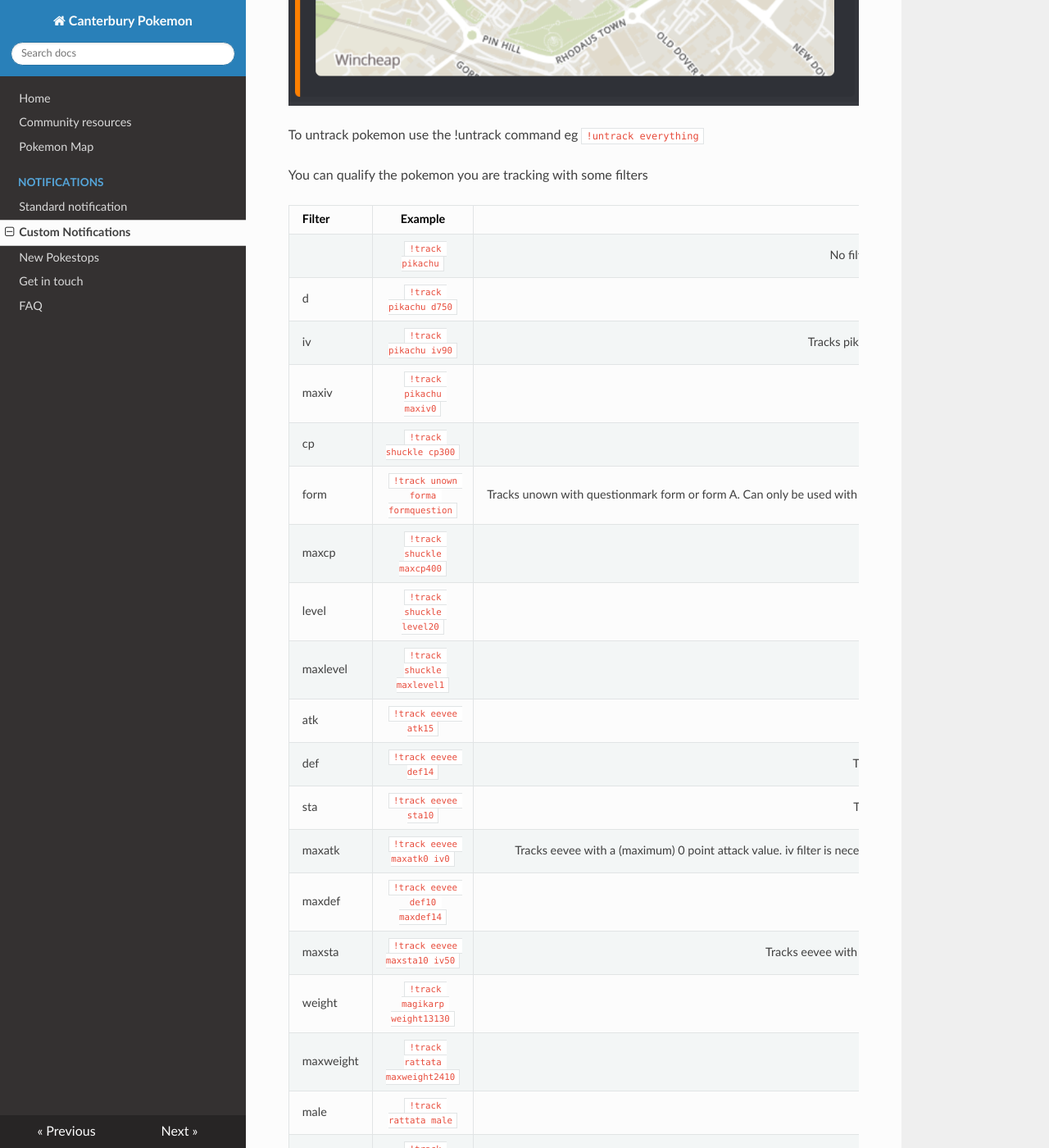
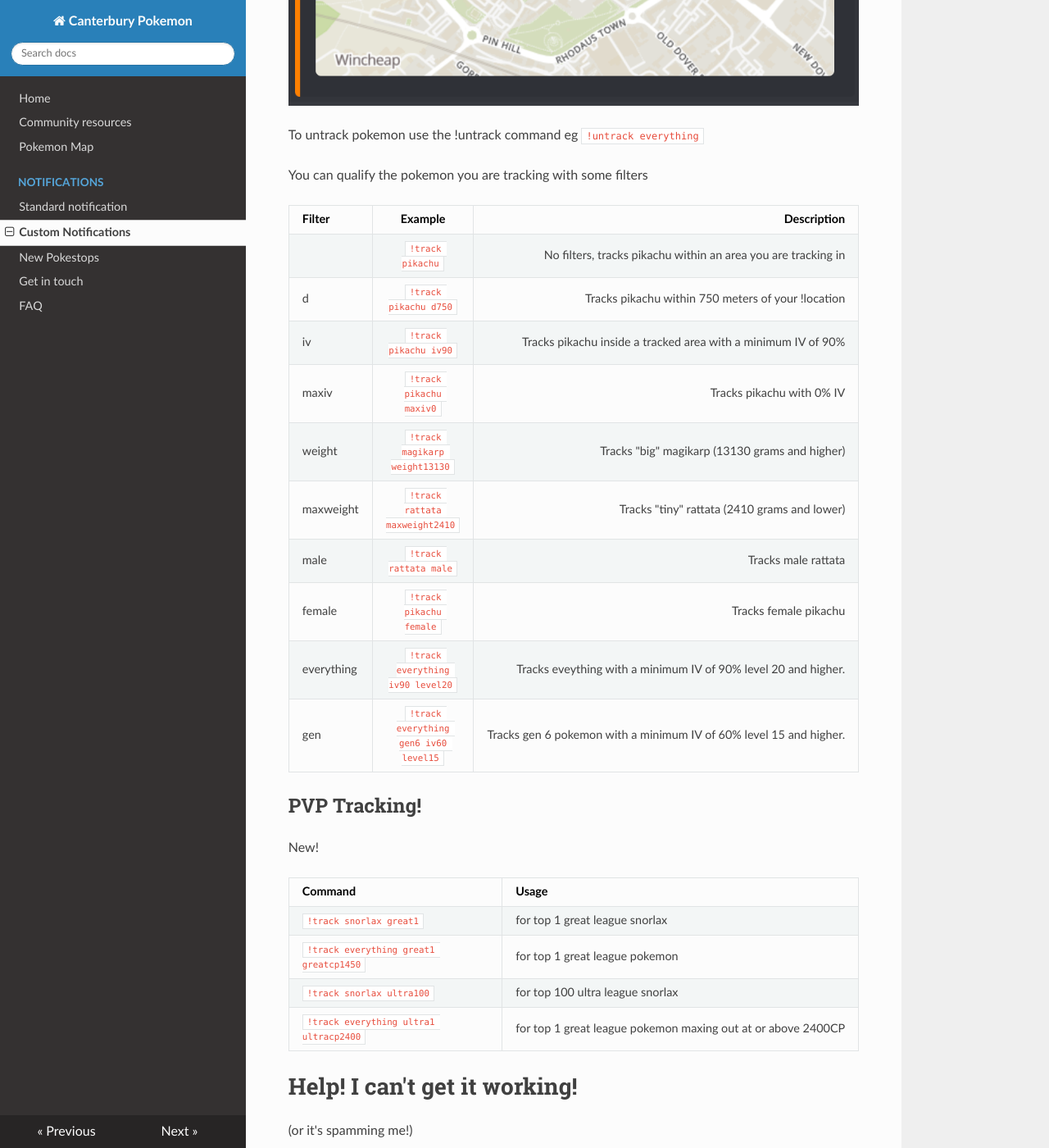
Before and after one commit to jfberry/CanterburyPokemon, an MkDocs documentation site: the page built from docs/custom-notifications.md, in a window 1280 px wide and 1400 px high, scrolled down 6571 px. Shown: the whole window at 82% size. Built offline with MkDocs 1.6.1, drawn with Linux system fonts in a browser that asks for light colours; nearby versions of some CDN libraries; some of the changed text lies outside the part shown.

Commit message:
PVP info

```diff
--- a/docs/custom-notifications.md
+++ b/docs/custom-notifications.md
@@ -104,25 +104,23 @@ You can qualify the pokemon you are tracking with some filters
 |d          |`!track pikachu d750`            | Tracks pikachu within 750 meters of your !location |
 |iv         |`!track pikachu iv90`            | Tracks pikachu inside a tracked area with a minimum IV of 90%  |
 |maxiv      |`!track pikachu maxiv0`          | Tracks pikachu with 0% IV   |
-|cp         |`!track shuckle cp300`           | Tracks shuckle with a minimum CP of 300|
-|form       |`!track unown forma formquestion`| Tracks unown with questionmark form or form A. Can only be used with one monster at a time. Monster needs to have forms|
-|maxcp      |`!track shuckle maxcp400`        | Tracks shuckle with a maximum CP of 400 |
-|level      |`!track shuckle level20`         | Tracks shuckle with a minimum level 20|
-|maxlevel   |`!track shuckle maxlevel1`       | Tracks shuckle with maximum level 1|
-|atk        |`!track eevee atk15`             | Tracks eevee with a (minimum) 15 point attack value|
-|def        |`!track eevee def14`             | Tracks eevee with a (minimum) 14 point defense value|
-|sta        |`!track eevee sta10`             | Tracks eevee with a (minimum) 10 point stamina value|
-|maxatk     |`!track eevee maxatk0 iv0`       | Tracks eevee with a (maximum) 0 point attack value. iv filter is necessary to avoid unencoungered mon (iv on those is -1)|
-|maxdef     |`!track eevee def10 maxdef14`    | Tracks eevee with a 10 - 14 point defense value|
-|maxsta     |`!track eevee maxsta10 iv50`     | Tracks eevee with a (maximum) 10 point stamina value and iv over 50%|
 |weight     |`!track magikarp weight13130`    | Tracks "big" magikarp (13130 grams and higher)|
 |maxweight  |`!track rattata maxweight2410`   | Tracks "tiny" rattata (2410 grams and lower)|
 |male       |`!track rattata male`            | Tracks male rattata |
 |female     |`!track pikachu female`          | Tracks female pikachu |
-|genderless |`!track unown genderless`        | Tracks genderless unowns |
 |everything |`!track everything iv90 level20` | Tracks eveything with a minimum IV of 90% level 20 and higher. |
-|gen |`!track gen6 iv60 level15` | Tracks gen 6 pokemon with a minimum IV of 60% level 15 and higher. <br/> ⚠️This will overwrite all other monsters in the command⚠️ |
+|gen |`!track everything gen6 iv60 level15` | Tracks gen 6 pokemon with a minimum IV of 60% level 15 and higher. |
 
+## PVP Tracking!
+
+New!
+
+|Command|Usage|
+|---|---|
+|`!track snorlax great1`| for top 1 great league snorlax|
+|`!track everything great1 greatcp1450`| for top 1 great league pokemon| maxing out at or above 1450CP|
+|`!track snorlax ultra100`| for top 100 ultra league snorlax|
+|`!track everything ultra1 ultracp2400`| for top 1 great league pokemon maxing out at or above 2400CP|
 
 # Help! I can't get it working!
 (or it's spamming me!)
```
